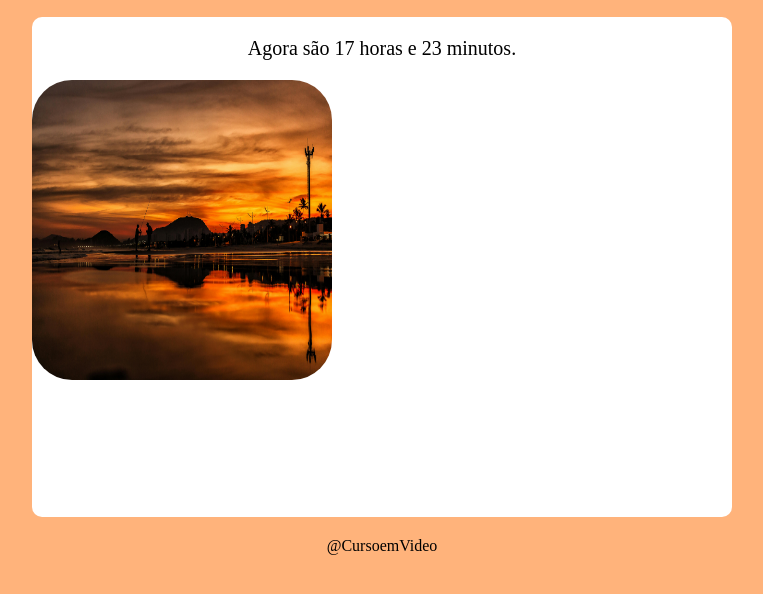
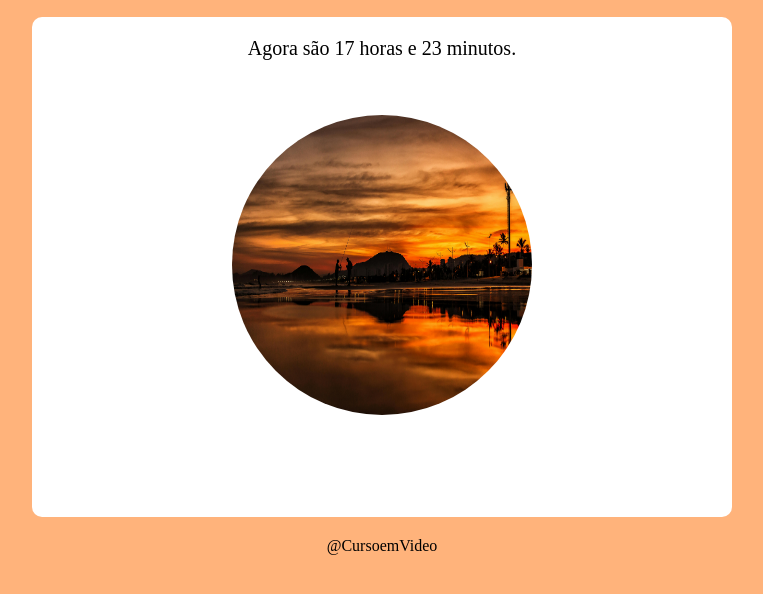
Before and after one commit to GustavoBeretta/Exercicios-Curso-Em-Video-Javascript, a plain HTML site: page Exercício 1/index.html in a window 1280 px wide. Shown: the part 60-654 px from the top of the page, without its empty margins (258-1021 px from the left). Drawn offline with Linux system fonts and the light colour scheme.

Commit message:
exercicio1_completo

```diff
--- a/Exercício 1/script.js
+++ b/Exercício 1/script.js
@@ -6,13 +6,13 @@ function carregar() {
     console.log()
     if (hora > 18 || (hora == 18 && minuto > 46 ) || hora < 6 || (hora == 6 && minuto < 40)) {
         var cor = '#1b2846'
-        var fonte = '/images/noite.jpg'
+        var fonte = 'images/noite.jpg'
     } else if (hora > 12 || (hora == 12 && minuto >= 30)) {
         var cor = '#FFB37B'
-        var fonte = '/images/tarde.jpg'
+        var fonte = 'images/tarde.jpg'
     } else {
         var cor = '#409cd5'
-        var fonte = '/images/manha.jpg'
+        var fonte = 'images/manha.jpg'
     }
     document.body.style.background = cor
     document.getElementsByTagName('img')[0].src = fonte
--- a/Exercício 1/style.css
+++ b/Exercício 1/style.css
@@ -24,8 +24,10 @@ p {
 img {
     width: 300px;
     height: 300px;
-    border-radius: 40px;
+    border-radius: 300px;
     margin: auto;
+    display: block;
+    margin-top: 35px;
 }
 
 #agora_sao {
```
